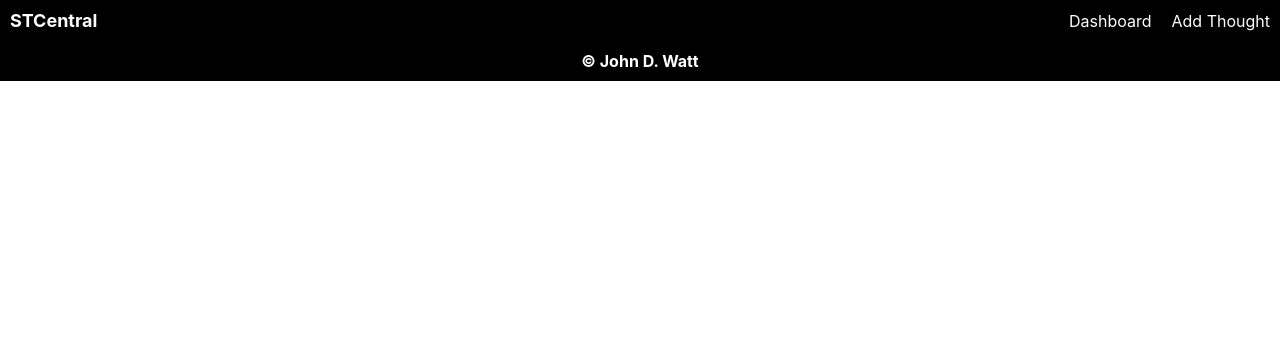
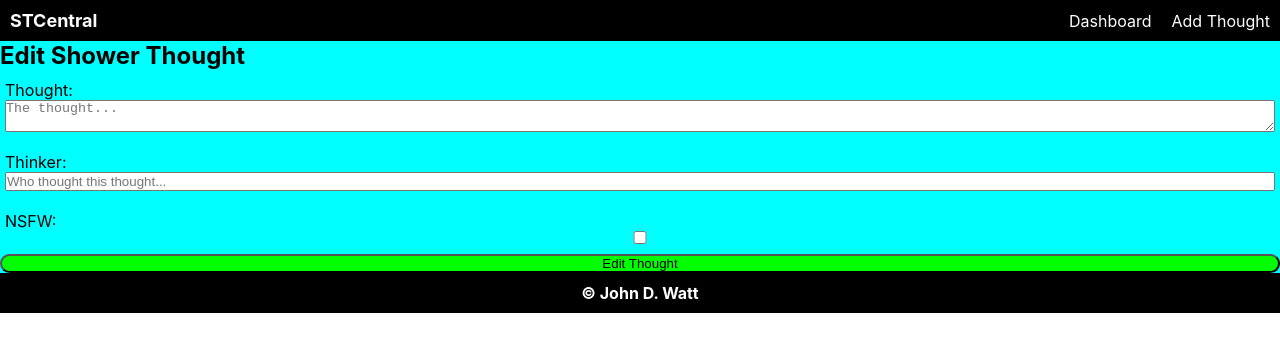
Before and after one commit to johndwatt/shower-thoughts-frontend, a React (Create React App) app: page /dashboard/1/edit in a window 1280 px wide. Shown: the top 352 px of the page. Built offline with nearby package versions, Linux system fonts and the light colour scheme; no server answers.

Commit message:
adds content to edit page and sets up route connection for each thought

```diff
--- a/src/components/thought_comps/Thought.js
+++ b/src/components/thought_comps/Thought.js
@@ -1,4 +1,5 @@
 import React from 'react';
+import { Link } from 'react-router-dom';
 
 import "../../styles/Thought.css"
 
@@ -8,6 +9,9 @@ function Thought(props) {
             <p className="thought-content">{props.thought.content}</p>
             <div className='thought-flex'>
                 <p className="thought-thinker">{props.thought.thinker}</p>
+                <div className="thought-buttons">
+                    <Link to={{pathname: `/dashboard/${props.thought._id}/edit`}}>Edit</Link>
+                </div>
             </div>
         </div>
     );
--- a/src/pages/Edit.js
+++ b/src/pages/Edit.js
@@ -0,0 +1,105 @@
+import React, { useState, useEffect } from 'react';
+import { useParams } from 'react-router-dom';
+import { API_URL } from "../api/api_connection"
+import axios from 'axios';
+
+import "../styles/Form.css"
+
+const url = API_URL + "/thoughts"
+
+function Edit(props) {
+    const { id } = useParams();
+
+    const idUrl = url + "/" + id;
+
+    const [content, setContent] = useState("");
+    const [thinker, setThinker] = useState("");
+    const [nsfw, setNsfw] = useState(false);
+
+    useEffect(() => {
+        axios.get(idUrl)
+            .then(response => {
+                setContent(response.data.thought.content);
+                setThinker(response.data.thought.thinker);
+                setNsfw(response.data.thought.nsfw);
+            }).catch(error => {
+                console.log(error);
+            });
+    }, []);
+
+    const handleChangeContent = (e) => {
+        setContent(e.target.value);
+    }
+    const handleChangeThinker = (e) => {
+        setThinker(e.target.value);
+    }
+
+    const handleChangeNsfw = (e) => {
+        const value = e.target.name === 'nsfw' ? e.target.checked : e.target.value
+        setNsfw(value);
+    }
+
+    const handleSubmit = (e) => {
+        e.preventDefault();
+
+        const thought = {
+            content: content,
+            thinker: thinker,
+            nsfw: nsfw,
+        }
+
+        axios.put(idUrl, thought)
+            .then(response => {
+                console.log(response.data);
+                window.location = "/dashboard";
+            }).catch(error => {
+                console.log(error);
+            });
+    }
+
+    return (
+        <div className='form-container'>
+            <h2>Edit Shower Thought</h2>
+            <form onSubmit={handleSubmit} className='form' >
+                <div className='input-container'>
+                    <label>Thought: </label>
+                    <textarea
+                        type='text'
+                        required
+                        name='content'
+                        placeholder='The thought...'
+                        className='form-content'
+                        value={content}
+                        onChange={handleChangeContent}>
+                    </textarea>
+                </div>
+                <div className='input-container'>
+                    <label>Thinker: </label>
+                    <input
+                        type='text'
+                        name='thought'
+                        placeholder='Who thought this thought...'
+                        className='form-thinker'
+                        value={thinker}
+                        onChange={handleChangeThinker} />
+                </div>
+                <div className='input-container'>
+                    <label>NSFW: </label>
+                    <input
+                        type='checkbox'
+                        name='nsfw'
+                        className='form-nsfw'
+                        checked={nsfw}
+                        onChange={handleChangeNsfw} />
+                </div>
+                <input
+                    type='submit'
+                    className='form-submit'
+                    value='Edit Thought'/>
+            </form>
+        </div>
+
+    );
+}
+
+export default Edit;
--- a/src/routes/AppRoutes.js
+++ b/src/routes/AppRoutes.js
@@ -4,6 +4,7 @@ import { Routes, Route } from "react-router-dom";
 import Home from '../pages/Home';
 import Dashboard from '../pages/Dashboard';
 import Create from '../pages/Create';
+import Edit from '../pages/Edit';
 
 function AppRoutes(props) {
     return (
@@ -11,6 +12,7 @@ function AppRoutes(props) {
             <Route exact path='/' element={<Home />} />
             <Route exact path='/dashboard' element={<Dashboard />} />
             <Route exact path='/dashboard/add' element={<Create />} />
+            <Route exact path='/dashboard/:id/edit' element={<Edit />} />
         </Routes>
     );
 }
```
